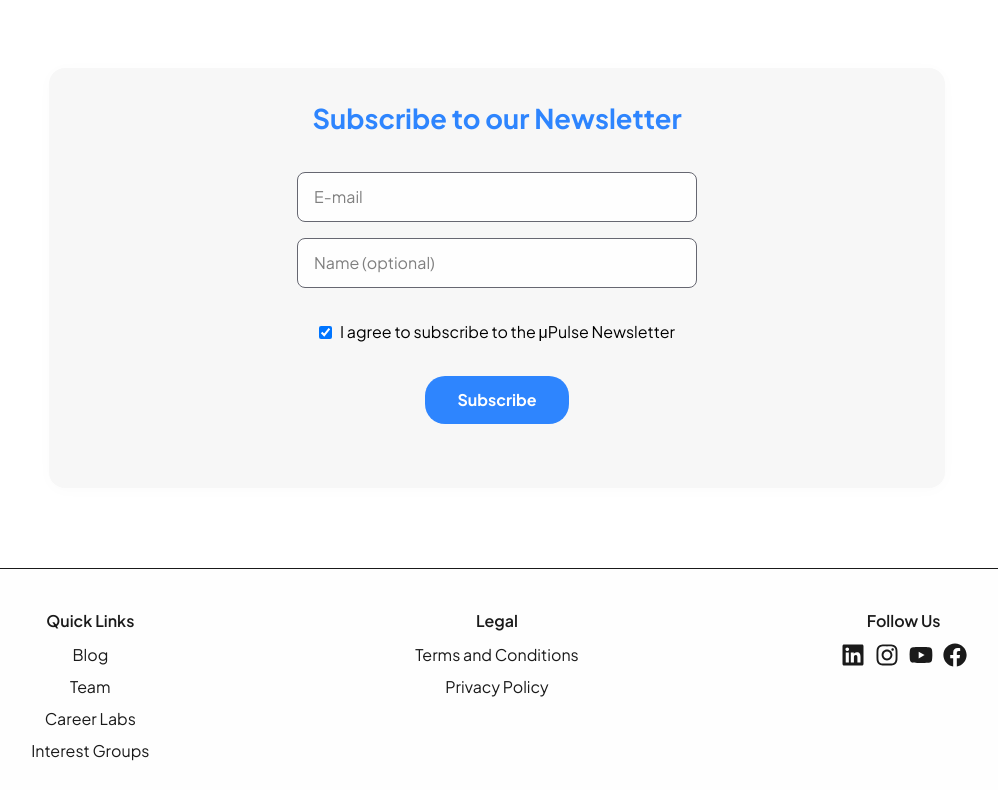
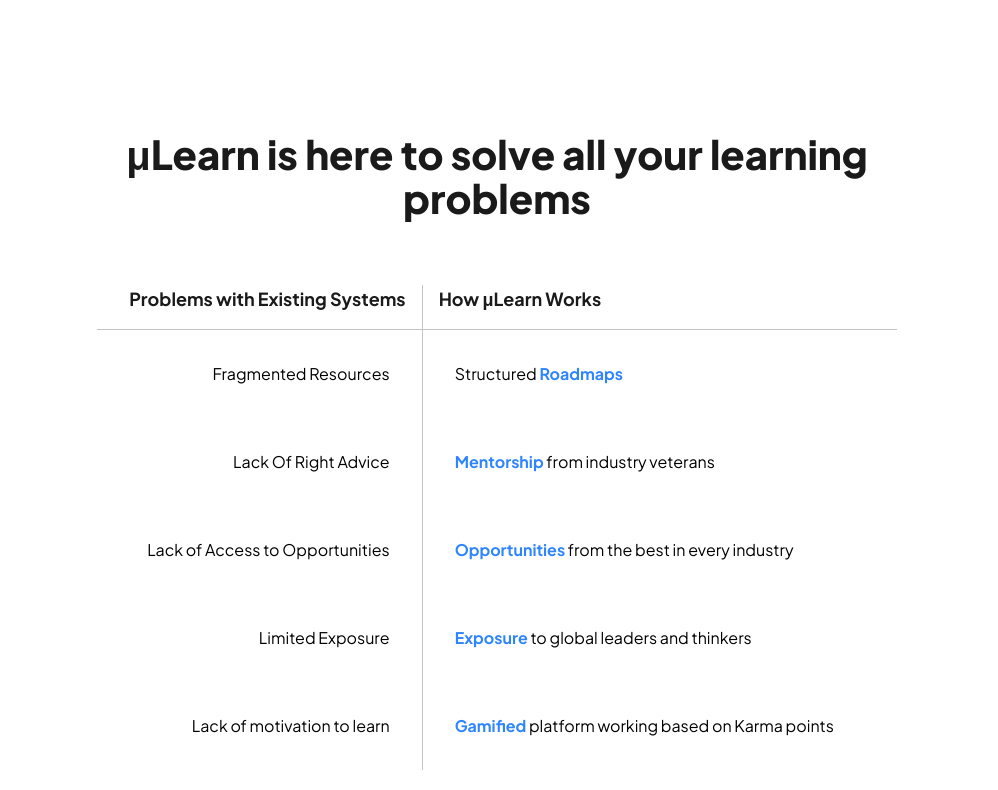
Before and after one commit to gtech-mulearn/mulearnhome, a Next.js app: page / in a window 1280 px wide. Shown: the part 2460-3250 px from the top of the page, without its empty margins (143-1141 px from the left). Built offline with nearby package versions, Linux system fonts and the light colour scheme; no server answers.

Commit message:
fix: framer motion build error and add comparison section and loader

```diff
--- a/next.config.ts
+++ b/next.config.ts
@@ -1,6 +1,8 @@
 import type { NextConfig } from "next";
 
 const nextConfig: NextConfig = {
+  compress: true,
+  reactStrictMode: true,
   images: {
     remotePatterns: [
       {
--- /dev/null
+++ b/src/app/(home)/components/Comparison.tsx
@@ -0,0 +1,72 @@
+"use client";
+
+import { motion, Variants, easeOut } from "framer-motion";
+import { comparisons} from "@/data/data";
+
+const fadeInUp: Variants = {
+  hidden: { opacity: 0, y: 50 },
+  visible: { opacity: 1, y: 0, transition: { duration: 0.6, ease: easeOut } },
+};
+export default function Comparison() {
+  return (
+    <div className="px-4 sm:px-8 md:px-16 lg:px-32 xl:px-48 w-full">
+      <motion.section
+        className="flex flex-col justify-center py-24 pb-0 items-center"
+        variants={fadeInUp}
+        initial="hidden"
+        whileInView="visible"
+        viewport={{ once: true }}
+      >
+        <motion.div
+          className="flex flex-col justify-center items-center"
+          variants={fadeInUp}
+        >
+          <h1 className="text-3xl sm:text-4xl lg:text-[2.5rem] text-[var(--mulearn-blackish)] font-extrabold mb-16 text-center">
+            μLearn is here to solve all your learning problems
+          </h1>
+
+          <table className="border-collapse w-full max-w-[800px]">
+            <thead>
+              <tr>
+                <th className="pb-4 border-b border-[var(--mulearn-greyish)] text-[var(--mulearn-blackish)] text-lg text-right pr-4">
+                  Problems with Existing Systems
+                </th>
+                <th className="pb-4 border-b border-[var(--mulearn-greyish)] text-[var(--mulearn-blackish)] text-lg text-left pl-4 border-l">
+                  How μLearn Works
+                </th>
+              </tr>
+            </thead>
+            <tbody>
+              {comparisons.map(({ problem, solution, highlight }, index) => {
+                if (highlight) {
+                  const [before, after] = solution.split(highlight);
+                  return (
+                    <tr key={index}>
+                      <td className="py-8 px-4 text-right pr-8">{problem}</td>
+                      <td className="py-8 px-4 text-left pl-8 border-l border-[var(--mulearn-greyish)]">
+                        {before}
+                        <span className="text-[var(--mulearn-trusty-blue)] font-bold">
+                          {highlight}
+                        </span>
+                        {after}
+                      </td>
+                    </tr>
+                  );
+                }
+
+                return (
+                  <tr key={index}>
+                    <td className="py-8 px-4 text-right pr-8">{problem}</td>
+                    <td className="py-8 px-4 text-left pl-8 border-l border-[var(--mulearn-greyish)]">
+                      {solution}
+                    </td>
+                  </tr>
+                );
+              })}
+            </tbody>
+          </table>
+        </motion.div>
+      </motion.section>
+    </div>
+  );
+}
--- a/src/app/(home)/components/Features.tsx
+++ b/src/app/(home)/components/Features.tsx
@@ -1,7 +1,7 @@
 "use client";
 
 import React, { useEffect, useState } from "react";
-import { motion } from "framer-motion";
+import { motion, Variants } from "framer-motion";
 import Image from "next/image";
 import { features } from "@/data/data";
 
@@ -22,7 +22,7 @@
     return () => window.removeEventListener("resize", handleResize);
   }, []);
 
-  const fadeInUp = {
+  const fadeInUp: Variants = {
     hidden: { opacity: 0, y: 20 },
     visible: (custom: number) => ({
       opacity: 1,
--- a/src/app/(home)/components/Hero.tsx
+++ b/src/app/(home)/components/Hero.tsx
@@ -1,6 +1,6 @@
 "use client";
 
-import { motion } from "framer-motion";
+import { motion, Variants, easeOut } from "framer-motion";
 import { cdnUrl } from "@services/cdn";
 import Image from "next/image";
 
@@ -9,12 +9,12 @@
   redirect: (path: string) => void;
 }
 
-const fadeInUp = {
-  hidden: { opacity: 0, y: 20 },
-  visible: { opacity: 1, y: 0, transition: { duration: 0.6 } },
+const fadeInUp: Variants = {
+  hidden: { opacity: 0, y: 50 },
+  visible: { opacity: 1, y: 0, transition: { duration: 0.6, ease: easeOut } },
 };
 
-const textVariant = {
+const textVariant: Variants = {
   hidden: { opacity: 0, y: 20 },
   visible: (custom: number) => ({
     opacity: 1,
--- a/src/app/(home)/components/Newsletter.tsx
+++ b/src/app/(home)/components/Newsletter.tsx
@@ -1,9 +1,10 @@
 "use client";
-import { motion } from "framer-motion";
 
-const fadeInUp = {
+import { motion, Variants, easeOut } from "framer-motion";
+
+const fadeInUp: Variants = {
   hidden: { opacity: 0, y: 50 },
-  visible: { opacity: 1, y: 0, transition: { duration: 0.6, ease: "easeOut" } },
+  visible: { opacity: 1, y: 0, transition: { duration: 0.6, ease: easeOut } },
 };
 
 export default function Newsletter() {
--- a/src/app/(home)/components/Story.tsx
+++ b/src/app/(home)/components/Story.tsx
@@ -1,10 +1,10 @@
 "use client";
 
-import { motion } from "framer-motion";
+import { motion, Variants, easeOut } from "framer-motion";
 
-const fadeInUp = {
+const fadeInUp: Variants = {
   hidden: { opacity: 0, y: 50 },
-  visible: { opacity: 1, y: 0, transition: { duration: 0.6, ease: "easeOut" } },
+  visible: { opacity: 1, y: 0, transition: { duration: 0.6, ease: easeOut } },
 };
 
 export default function Story() {
--- a/src/app/(home)/page.tsx
+++ b/src/app/(home)/page.tsx
@@ -8,6 +8,7 @@
 import Story from "@/app/(home)/components/Story";
 import Newsletter from "@/app/(home)/components/Newsletter";
 import Footer from "@/components/Footer";
+import Comparison from "@/app/(home)/components/Comparison";
 
 const Page = () => {
   const router = useRouter();
@@ -22,6 +23,7 @@
       <Hero redirect={handleRedirect} />
       <Features />
       <Story />
+      <Comparison />
       <Newsletter />
       <Footer />
     </div>
--- a/src/components/Loader.tsx
+++ b/src/components/Loader.tsx
@@ -1,17 +1,15 @@
 import Image from "next/image";
 
-const MuLoader = () => {
+export default function MuLoader() {
   return (
     <div className="flex justify-center items-center min-h-screen">
       <Image
         src="/assets/loader/MuLoader.gif"
         alt="Loader"
-        height={300}
-        width={300}
+        height={400}
+        width={400}
         unoptimized={true}
       />
     </div>
   );
 };
-
-export default MuLoader;
--- a/src/components/Navbar.tsx
+++ b/src/components/Navbar.tsx
@@ -7,7 +7,7 @@
 import { Menu, X } from "lucide-react";
 import { navItems, type SubItem } from "@data/data";
 
-const Navbar = () => {
+export default function Navbar() {
   const [isMenuOpen, setIsMenuOpen] = useState(false);
   const [isMobileView, setIsMobileView] = useState(false);
   const [activeSubmenu, setActiveSubmenu] = useState<number | null>(null);
@@ -67,7 +67,7 @@
   };
 
   return (
-  <div className="relative z-[1000] w-full bg-[var(--mulearn-whitish)] p-2">
+    <div className="relative z-[1000] w-full bg-[var(--mulearn-whitish)] p-2">
       {!isMobileView && (
         <motion.div
           className="flex justify-between items-center h-20 w-full px-12 box-border xl:px-12 lg:px-8 md:px-5"
@@ -273,5 +273,3 @@
     </div>
   );
 };
-
-export default Navbar;
--- a/src/data/data.ts
+++ b/src/data/data.ts
@@ -1,61 +1,12 @@
 import { cdnUrl } from "@/services/cdn";
 import { FaLinkedin, FaInstagram, FaYoutube, FaFacebook } from "react-icons/fa";
-import type { IconType } from "react-icons";
 
 export interface SubItem {
   label: string;
   href: string;
 }
 
-export interface Submenu {
-  [category: string]: SubItem[];
-}
-
-export interface NavItem {
-  label: string;
-  href?: string;
-  submenu?: Submenu | null;
-}
-
-interface SpecialEvent {
-  id: number;
-  title: string;
-  description: string;
-  date?: string;
-  participants?: number;
-  recurrence?: string;
-  link: string;
-  image: string;
-  isLive: boolean;
-}
-
-export interface FooterLink {
-  title: string;
-  url: string;
-}
-
-export interface FooterSection {
-  title: string;
-  links: FooterLink[];
-}
-
-export interface SocialLink {
-  icon: IconType;
-  url: string;
-  label: string;
-}
-
-export interface ContactInfo {
-  copyright: string;
-  address: string;
-  email: string;
-  phone: string;
-  website: string;
-}
-
-
-
-export const navItems: NavItem[] = [
+export const navItems = [
   {
     label: "About",
     submenu: {
@@ -169,7 +120,7 @@
     },
 ];
 
-export const SpecialEventsList: SpecialEvent[] = [
+export const specialevents = [
   {
     id: 1,
     title: "Top 100 Coders",
@@ -206,7 +157,36 @@
   },
 ];
 
-export const footerSections: FooterSection[] = [
+export const comparisons = [
+  {
+    problem: "Fragmented Resources",
+    solution: "Structured Roadmaps",
+    highlight: "Roadmaps",
+  },
+  {
+    problem: "Lack Of Right Advice",
+    solution: "Mentorship from industry veterans",
+    highlight: "Mentorship",
+  },
+  {
+    problem: "Lack of Access to Opportunities",
+    solution: "Opportunities from the best in every industry",
+    highlight: "Opportunities",
+  },
+  {
+    problem: "Limited Exposure",
+    solution: "Exposure to global leaders and thinkers",
+    highlight: "Exposure",
+  },
+  {
+    problem: "Lack of motivation to learn",
+    solution: "Gamified platform working based on Karma points",
+    highlight: "Gamified",
+  },
+];
+
+
+export const footer = [
   {
     title: "Quick Links",
     links: [
@@ -225,7 +205,7 @@
   },
 ];
 
-export const socialLinks: SocialLink[] = [
+export const socials = [
   {
     icon: FaLinkedin,
     url: "http://www.linkedin.com/company/gtechmulearn/",
@@ -248,7 +228,7 @@
   },
 ];
 
-export const contactInfo: ContactInfo = {
+export const contactInfo = {
   copyright: "μLearn Foundation | Copyright © 2025 All rights reserved.",
   address: "Technopark Phase 1, Thiruvananthapuram, Kerala - 695581",
   email: "info@mulearn.org",
```
Also changed, not shown: src/components/Footer.tsx (+16 -16 lines).
